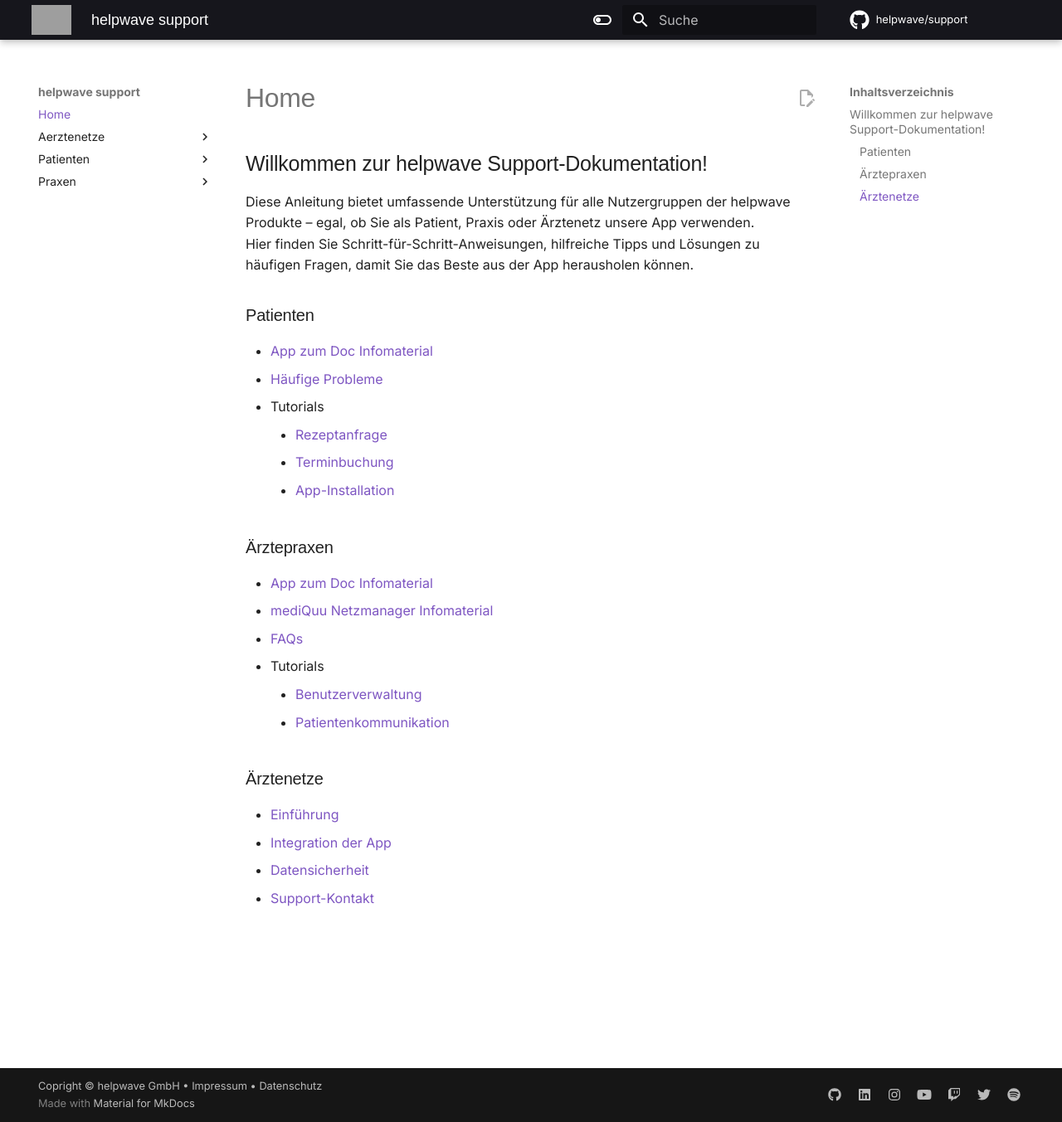
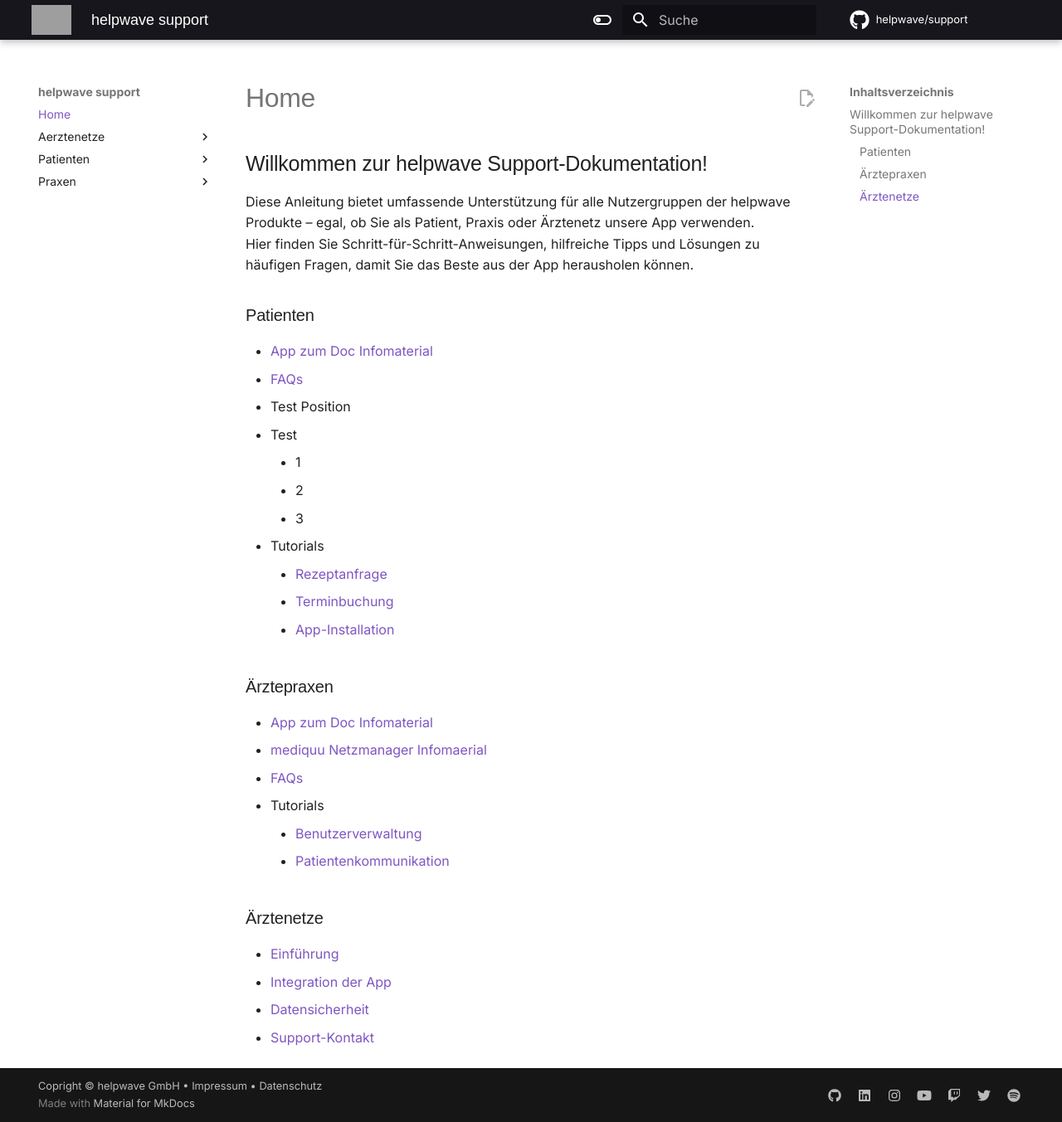
Before and after one commit to helpwave/support, an MkDocs documentation site: the page built from docs/index.md, in a window 1280 px wide and 1353 px high. Shown: the whole window at 83% size. Built offline with MkDocs 1.6.1 and Material for MkDocs 9.7.7, drawn with Linux system fonts in a browser that asks for light colours; comment, search, counter and statistics services are not loaded; grey boxes are pictures that could not be loaded.

Commit message:
Edit Testposition

```diff
--- a/docs/index.md
+++ b/docs/index.md
@@ -5,7 +5,12 @@
 
 ### Patienten
 - [App zum Doc Infomaterial](./patienten/AppzumDoc.md)
-- [Häufige Probleme](./patienten/faq.md)
+- [FAQs](./patienten/faq.md)
+- Test Position
+- Test
+    - 1
+    - 2
+    - 3
 - Tutorials
     - [Rezeptanfrage](./patienten/tutorials/rezeptanfrage.md)
     - [Terminbuchung](./patienten/tutorials/terminbuchung.md)
@@ -13,7 +18,7 @@
 
 ### Ärztepraxen
 - [App zum Doc Infomaterial](./praxen/AppzumDoc.md)
-- [mediQuu Netzmanager Infomaterial](./praxen/mediQuu Netzmanager.md)
+- [mediquu Netzmanager Infomaerial](./praxen/einrichtung.md)
 - [FAQs](./praxen/faq.md)
 - Tutorials
     - [Benutzerverwaltung](./praxen/tutorials/benutzerverwaltung.md)
```
Also changed, not shown: docs/praxen/AppzumDoc.md (line endings or trailing spaces), docs/praxen/intro.md (deleted).
